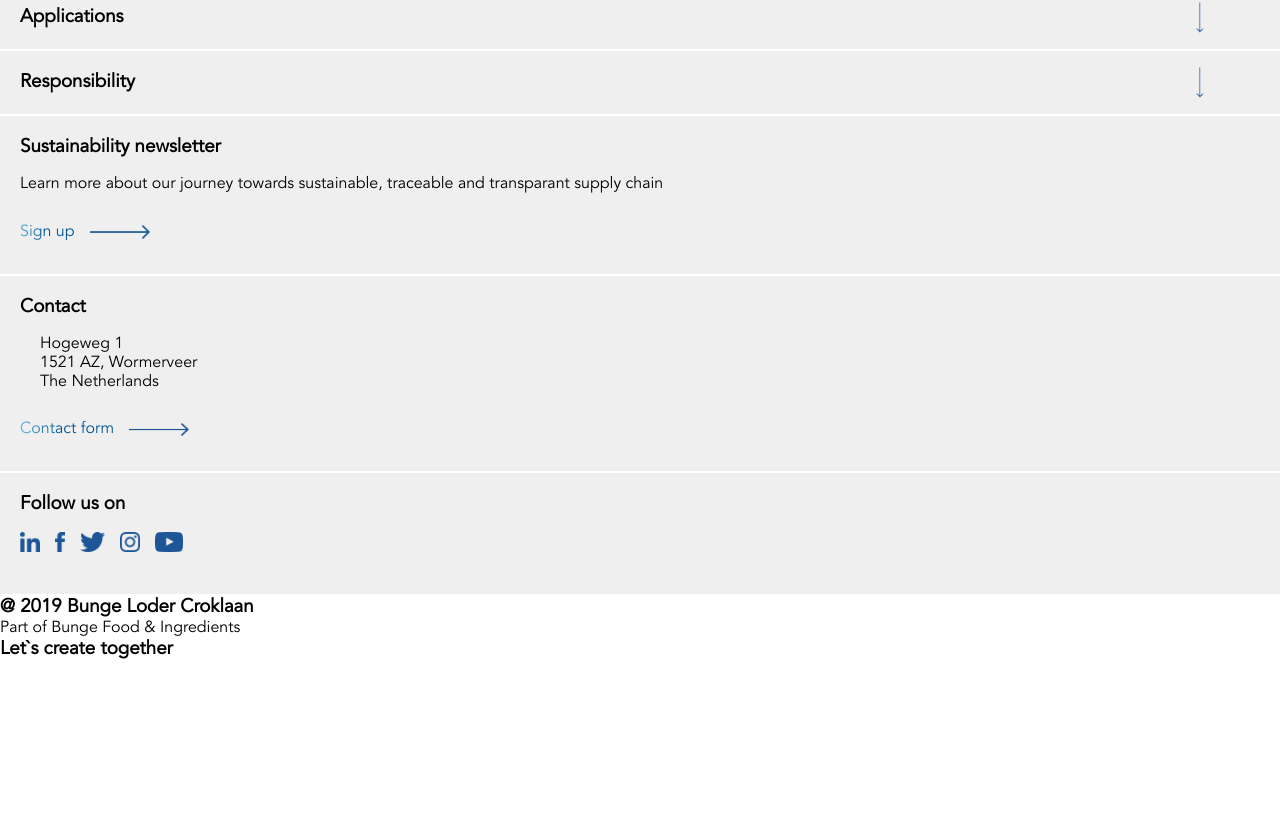
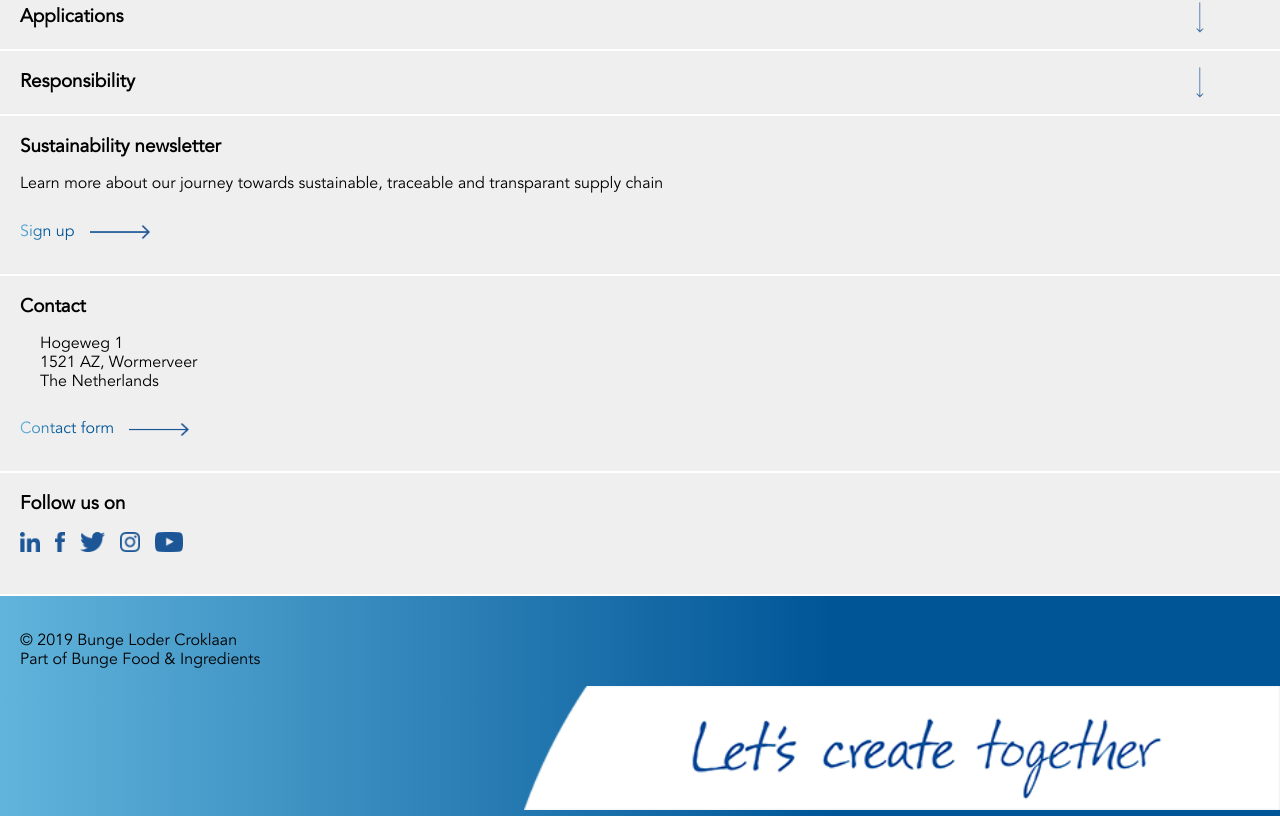
Before and after one commit to Devairways/marine, a React (Create React App) app: page / in a window 1280 px wide. Shown: the part 5394-6210 px from the top of the page. Before the commit the page ends 6055 px from the top, so only its background shows below. Built offline with nearby package versions, Linux system fonts and the light colour scheme.

Commit message:
header style fix

```diff
--- a/src/componenten/footer/footer.css
+++ b/src/componenten/footer/footer.css
@@ -2,7 +2,10 @@
 	display: flex;
 	padding-inline-start:0;
 }
-
+#voet{
+	padding-top: 20px;
+	padding-left: 20px;
+}
 .accordion{
 	background-color: #f0efef;
 	color: #000;
@@ -41,3 +44,8 @@ footer{
 a img{
 	padding-right: 15px;
 }
+
+img[alt="slogan"]{
+	width: 60%;
+	margin-left:40%;
+}
--- a/src/componenten/footer/footer.js
+++ b/src/componenten/footer/footer.js
@@ -26,14 +26,13 @@ const Footer = () => {
 		    </div>
 		</div>
 		<SocialLinks/>
-	    <div>
+	    <div id="voet" className="gradientBckgr">
 	    	<div>
-	    		<h3>@ 2019 Bunge Loder Croklaan</h3>
-	    	     Part of Bunge Food & Ingredients
+	    		<p>&#169; 2019 Bunge Loder Croklaan<br/>
+	    	     Part of Bunge <a>Food & Ingredients</a></p>
+	    	     <img className="" src={require("../../img/footer-lets-create-together.png")} alt="slogan"/>
 	    	</div>
-	    	<div>
-	    		<h3>Let`s create together</h3>
-	    	</div>
+
 	    </div>
 	</footer>
 
--- a/src/componenten/header/header.css
+++ b/src/componenten/header/header.css
@@ -20,5 +20,6 @@ header{
   background-position: center;
   background-size: cover;
   background-attachment: fixed;
+  transition: 0.5s;
   height: 100vh;
 }
```
